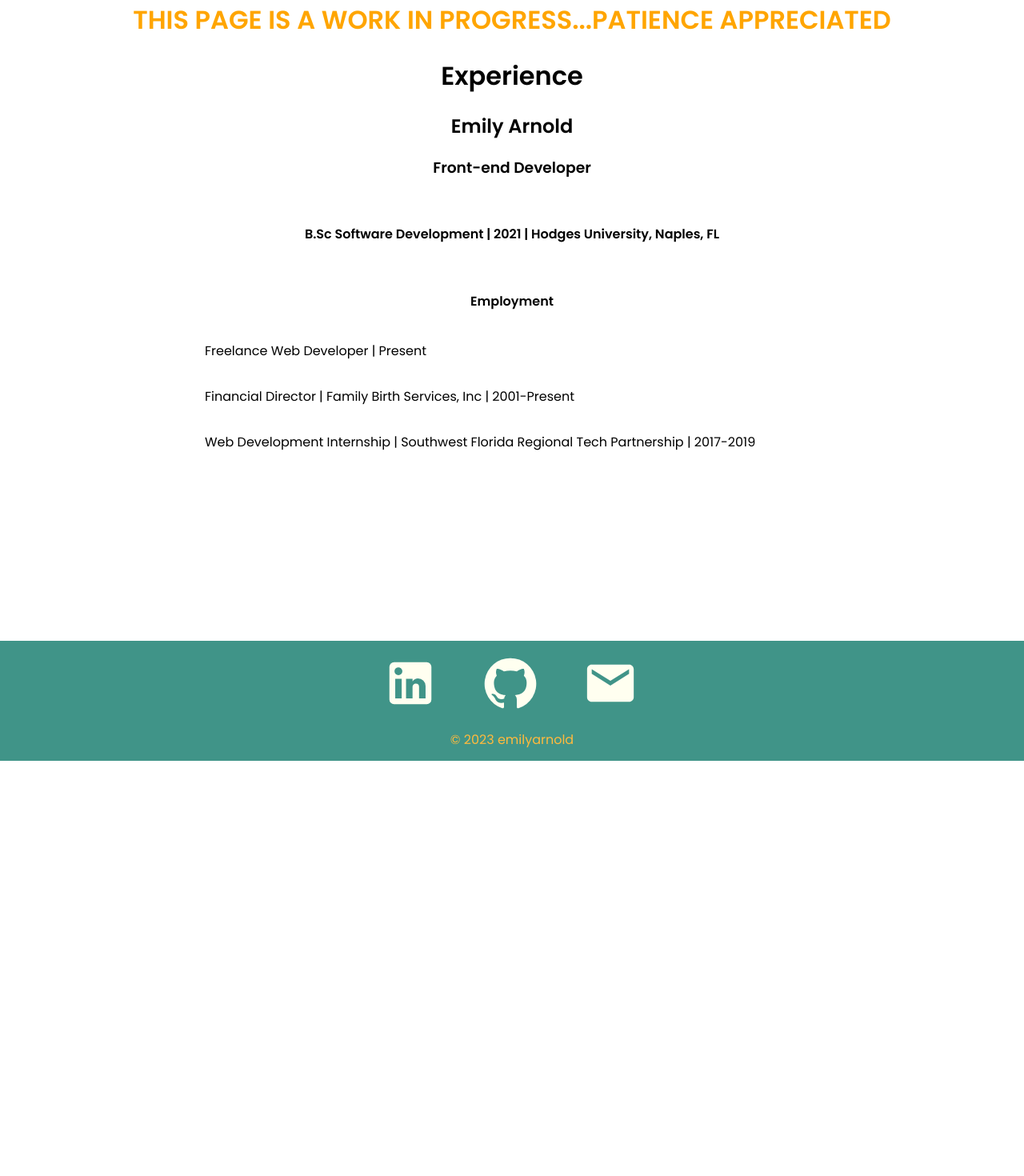
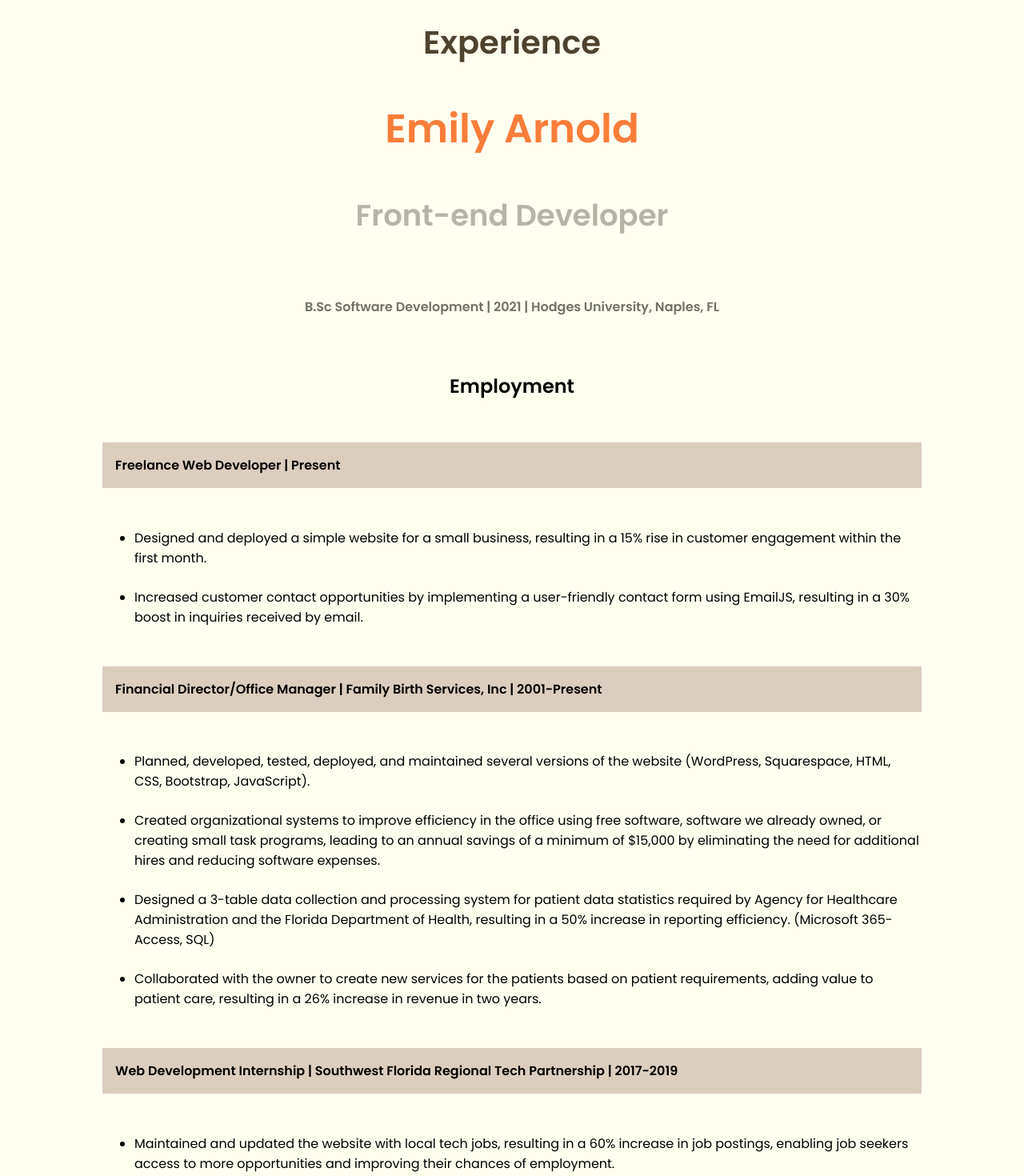
Before and after one commit to elta79/portfolio-website, a React (Vite) app: page /experience in a window 1280 px wide. Shown: the part 120-1590 px from the top of the page at 80% size. Before the commit the page ends 1071 px from the top, so only its background shows below. Built offline with nearby package versions, Linux system fonts and the light colour scheme.

Commit message:
Experience content and style
Added content and styling to Experience page.

```diff
--- /dev/null
+++ b/src/helpers/ExperienceList.jsx
@@ -0,0 +1,29 @@
+export const ExperienceList = [
+    {
+        key: 1,
+        employmentInfo: 'Freelance Web Developer | Present',
+        project:'NaplesPlacenta.com',
+        addedValue: {
+            1: '•	Designed and deployed a simple website for a small business, resulting in a 15% rise in customer engagement within the first month.',
+            2: '•	Increased customer contact opportunities by implementing a user-friendly contact form using EmailJS, resulting in a 30% boost in inquiries received by email.'
+        },
+    },
+    {
+        key: 2,
+        employmentInfo: 'Financial Director/Office Manager | Family Birth Services, Inc | 2001-Present',
+        project:'',
+        addedValue: {
+            1: '•	Planned, developed, tested, deployed, and maintained several versions of the website (WordPress, Squarespace, HTML, CSS, Bootstrap, JavaScript).',
+            2: '•	Created organizational systems to improve efficiency in the office using free software, software we already owned, or creating small task programs, leading to an annual savings of a minimum of $15,000 by eliminating the need for additional hires and reducing software expenses.'
+        },
+    },
+    {
+        key: 3,
+        employmentInfo: 'Web Development Internship | Southwest Florida Regional Tech Partnership | 2017-2019',
+        project:'Jobs4Techies.com',
+        addedValue: {
+            1: '•	Maintained and updated the website with local tech jobs, resulting in a 60% increase in job postings, enabling job seekers access to more opportunities and improving their chances of employment.',
+            2: '•	Attended job fairs to promote the product, leading to at least a 30% increase in product visibility.'
+        },
+    },
+]
--- a/src/pages/Experience.jsx
+++ b/src/pages/Experience.jsx
@@ -1,10 +1,14 @@
 import React from 'react'
+import { useParams } from 'react-router-dom'
 import '../styles/Experience.css'
+import { ExperienceList } from '../helpers/ExperienceList.jsx'
 
 function Experience() {
+  const { id } = useParams()
+  const experience = ExperienceList[id]
   return (
     <div className='container--experience'>
-      <h1 className="WIP">THIS PAGE IS A WORK IN PROGRESS...PATIENCE APPRECIATED</h1>
+
       <h1>Experience</h1>
       <h2>Emily Arnold</h2>
       <h3>Front-end Developer</h3>
@@ -14,12 +18,29 @@ function Experience() {
       </div>
 
       <div className='container--employment'>
-        <h4>Employment</h4>
-        <p className='employment'>Freelance Web Developer | Present</p>
-        <p className='employment'>Financial Director | Family Birth Services, Inc | 2001-Present</p>
-        <p className='employment'>Web Development Internship | Southwest Florida Regional Tech Partnership | 2017-2019</p>
+        <h4 className='title'>Employment</h4>
+        <h4 className='employment'>Freelance Web Developer | Present</h4>
+        <ul>
+          <li>Designed and deployed a simple website for a small business, resulting in a 15% rise in customer engagement within the first month.</li>
+          <li>Increased customer contact opportunities by implementing a user-friendly contact form using EmailJS, resulting in a 30% boost in inquiries received by email.</li>
+        </ul>
+        <h4 className='employment'>Financial Director/Office Manager | Family Birth Services, Inc | 2001-Present</h4>
+        <ul>
+          <li>Planned, developed, tested, deployed, and maintained several versions of the website (WordPress, Squarespace, HTML, CSS, Bootstrap, JavaScript).  </li>
+          <li>Created organizational systems to improve efficiency in the office using free software, software we already owned, or creating small task programs, leading to an annual savings of a minimum of $15,000 by eliminating the need for additional hires and reducing software expenses.</li>
+          <li>Designed a 3-table data collection and processing system for patient data statistics required by Agency for Healthcare Administration and the Florida Department of Health, resulting in a 50% increase in reporting efficiency.  (Microsoft 365-Access, SQL) </li>
+          <li>Collaborated with the owner to create new services for the patients based on patient requirements, adding value to patient care, resulting in a 26% increase in revenue in two years.</li>
+        </ul>
+        <h4 className='employment'>Web Development Internship | Southwest Florida Regional Tech Partnership | 2017-2019</h4>
+        <ul>
+          <li>Maintained and updated the website with local tech jobs, resulting in a 60% increase in job postings, enabling job seekers access to more opportunities and improving their chances of employment.</li>
+          <li>Attended job fairs to promote the product, leading to at least a 30% increase in product visibility.</li>
+        </ul>
+      </div>
 
-      </div>
+
+
+
     </div>
   )
 }
--- a/src/styles/Experience.css
+++ b/src/styles/Experience.css
@@ -1,19 +1,42 @@
-.WIP {
-    color: orange;
+
+.container--experience {
+    height: auto;
+    background-color: ivory;
+    padding-top: 1rem;
 }
-.container--experience {
-    height: 100vh;
+h1 {
+    color: #4E432F;
+    font-size: 40px;
+}
+h2 {
+    color: #FB7D3A;
+    font-size: 50px;
+}
+h3{
+    color: #B5B4A6;
+    font-size: 37px;
+}
+.title {
+    font-size: 1.5em;
 }
 .education {
     padding: 1rem;
+    color: #727167;
 }
 .container--employment{
     display: flex;
     flex-direction: column;
-    margin: auto;
-    /* border: 2px solid purple; */
-    margin: 0 20%;
+
+    margin: 0 10%;
 }
 .employment{
     text-align: left;
+    background: #dbcebf;
+    padding: 1rem 1rem;
 }
+ul {
+    text-align: left;
+}
+li {
+    padding: 0.75rem 0;
+}
```
